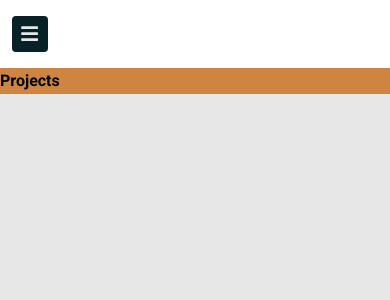
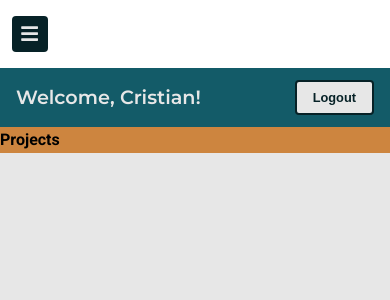
Before and after one commit to cristian-quintanilla/mytasks, a Next.js app: page /projects in a window 390 px wide. Shown: the top 300 px of the page. Built offline with nearby package versions, Linux system fonts and the light colour scheme.

Commit message:
Header component added and changing media queries

```diff
--- /dev/null
+++ b/components/ui/Header.tsx
@@ -0,0 +1,17 @@
+const Header = () => {
+	return (
+		<header className='header'>
+			<div className='header__title'>
+				Welcome, Cristian!
+			</div>
+
+			<div>
+				<button className='header__button'>
+					Logout
+				</button>
+			</div>
+		</header>
+	);
+};
+
+export default Header;
--- a/components/ui/Layout.tsx
+++ b/components/ui/Layout.tsx
@@ -1,5 +1,6 @@
 /* eslint-disable react/no-unescaped-entities */
 import { useState } from 'react';
+import Head from 'next/head';
 import { FaBars, FaTimes } from 'react-icons/fa';
 
 import SidebarLink from './SidebarLink';
@@ -174,8 +175,12 @@ const Layout = () => {
 
 	return (
 		<>
-			<nav className='sidebar'>
-				<div className='sidebar__menu'>
+			<Head>
+				<title>MyTasks</title>
+			</Head>
+
+			<aside className='sidebar'>
+				<nav className='sidebar__menu'>
 					{/* Toggler */}
 					<div className='sidebar__menu-toggler'>
 						<button onClick={ () => setCollapseShow('menu-responsive') }>
@@ -233,8 +238,8 @@ const Layout = () => {
 							</nav>
 						</div>
 					</div>
-				</div>
-			</nav>
+				</nav>
+			</aside>
 		</>
 	);
 }
--- a/pages/projects.tsx
+++ b/pages/projects.tsx
@@ -1,19 +1,16 @@
-import Head from 'next/head';
-
 import Layout from '../components/ui/Layout';
+import Header from '../components/ui/Header';
 
 const ProjectsPage = () => {
 	return (
 		<>
-			<Head>
-				<title>MyTasks - Projects</title>
-			</Head>
-
 			<Layout />
 
-			<div className='content'>
+			<main className='content'>
+				<Header />
+
 				<h1>Projects</h1>
-			</div>
+			</main>
 		</>
 	);
 }
--- a/styles/base/_base.scss
+++ b/styles/base/_base.scss
@@ -12,10 +12,10 @@
 
 html {
 	box-sizing: border-box;
-	font-size: 62.5%;
+	font-size: 50%;
 
-	@media only screen and (max-width: $bp-medium) {
-		font-size: 50%;
+	@media only screen and (min-width: $bp-medium) {
+		font-size: 62.5%;
 	}
 }
 
--- a/styles/base/_utilities.scss
+++ b/styles/base/_utilities.scss
@@ -34,7 +34,7 @@
 	border-top: 2px solid $color-secondary;
 	margin: 2rem 20vw;
 
-	@media (min-width: $bp-medium) {
+	@media only screen and (min-width: $bp-medium) {
 		margin: 2rem 0;
 	}
 }
--- a/styles/components/auth.scss
+++ b/styles/components/auth.scss
@@ -12,7 +12,7 @@
 	height: 85vh;
 	width: 40vw;
 
-	@media only screen and (max-width: $bp-medium) {
+	@media only screen and (min-width: $bp-medium) {
 		border-radius: $border-radius-small;
 		height: 32.5vh;
 		width: 80vw;
@@ -29,7 +29,7 @@
 	box-shadow: 5px 5px 15px -4px rgba(0, 0, 0, 0.50);
 	padding: 0rem;
 
-	@media only screen and (max-width: $bp-medium) {
+	@media only screen and (min-width: $bp-medium) {
 		flex-direction: column;
 	}
 }
@@ -45,7 +45,7 @@
 	height: 85vh;
 	width: 40vw;
 
-	@media only screen and (max-width: $bp-medium) {
+	@media only screen and (min-width: $bp-medium) {
 		border-radius: 1.5rem 1.5rem 0 0;
 		height: 62.5vh;
 		width: 80vw;
--- a/styles/components/content.scss
+++ b/styles/components/content.scss
@@ -1,11 +1,10 @@
 .content {
 	position: relative;
-	margin-left: 28rem;
+	margin-left: 0;
 	background-color: peru;
-
 	z-index: 0;
 
-	@media only screen and (max-width: $bp-medium) {
-		margin-left: 0;
+	@media only screen and (min-width: $bp-medium) {
+		margin-left: 28rem;
 	}
 }
--- /dev/null
+++ b/styles/components/header.scss
@@ -0,0 +1,36 @@
+.header {
+	display: flex;
+	align-items: center;
+	justify-content: space-between;
+	padding: 1.5rem 2rem;
+	background-color: lighten($color: $color-primary, $amount: 15%);
+	color: $color-grey-light-1;
+
+	&__title {
+		font-family: $font-heading;
+		font-size: 2.4rem;
+		font-weight: 600;
+	}
+
+	&__button {
+		background-color: $color-grey-light-1;
+		color: $color-primary;
+		border: 2px solid $color-primary;
+		border-radius: .5rem;
+		font-size: 1.6rem;
+		font-weight: 600;
+		padding: 1rem 2rem;
+
+		transition: all .5s ease;
+
+		&:hover {
+			background-color: $color-primary;
+			color: $color-grey-light-1;
+			cursor: pointer;
+		}
+
+		@media only screen and (min-width: $bp-medium) {
+			padding: .75rem 1.5rem;
+		}
+	}
+}
--- a/styles/index.scss
+++ b/styles/index.scss
@@ -8,3 +8,4 @@
 @import './components/auth';
 @import './components/sidebar';
 @import './components/content';
+@import './components/header';
```
Also changed, not shown: pages/login.tsx (+0 -8 lines), pages/register.tsx (+0 -8 lines), styles/components/sidebar.scss (+11 -11 lines).
